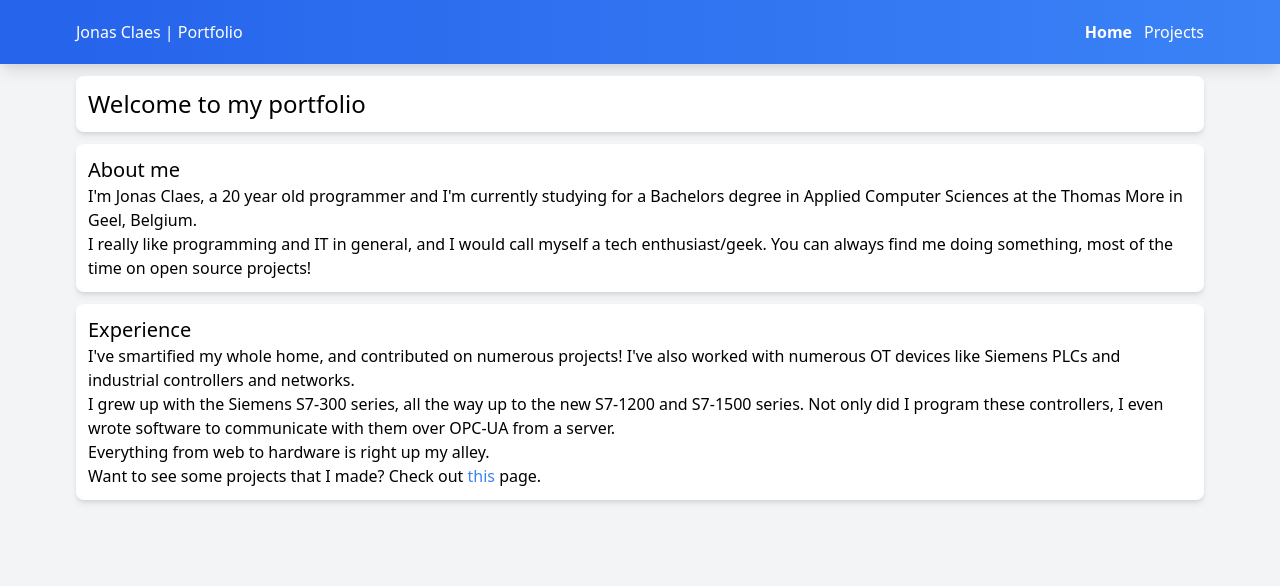
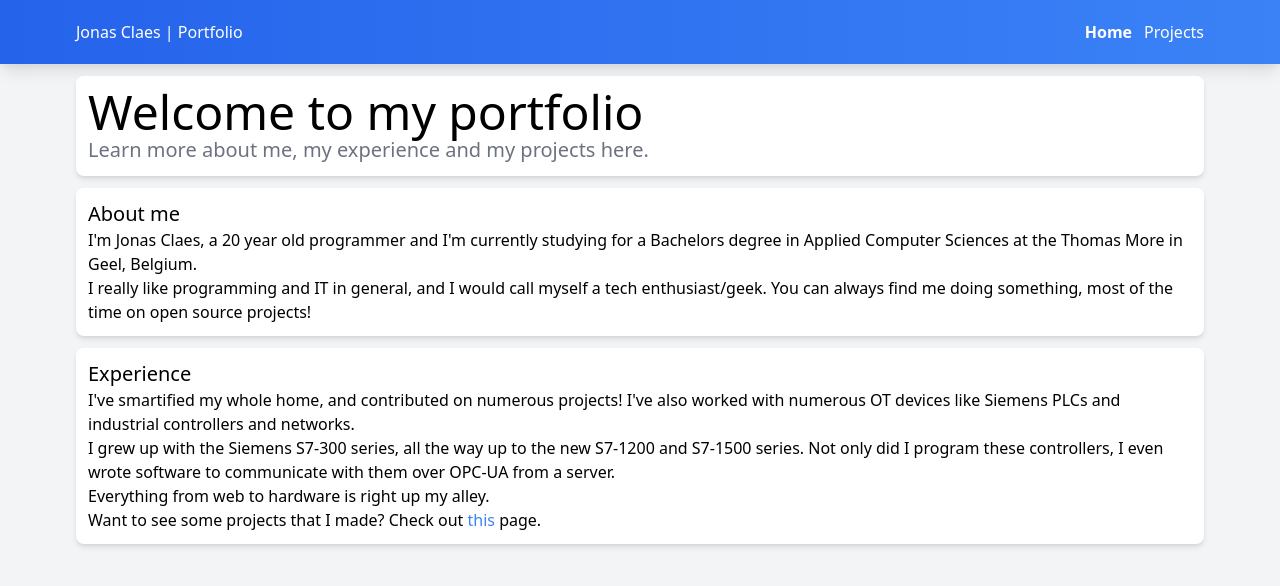
Before and after one commit to jonasclaes/portfolio, a Vue app: page / in a window 1280 px wide. Shown: the top 586 px of the page. Built offline with nearby package versions, Linux system fonts and the light colour scheme.

Commit message:
Homepage better

```diff
--- a/src/views/HomePage.vue
+++ b/src/views/HomePage.vue
@@ -7,7 +7,8 @@
 <template>
     <div class="grid grid-cols-6 gap-3">
         <div class="bg-white shadow-md rounded-lg p-3 col-span-full">
-            <h1 class="text-2xl">Welcome to my portfolio</h1>
+            <h1 class="text-4xl md:text-5xl">Welcome to my portfolio</h1>
+            <p class="text-xl text-gray-500">Learn more about me, my experience and my projects here.</p>
         </div>
         <div class="bg-white shadow-md rounded-lg p-3 col-span-full">
             <h1 class="text-xl">About me</h1>
```
